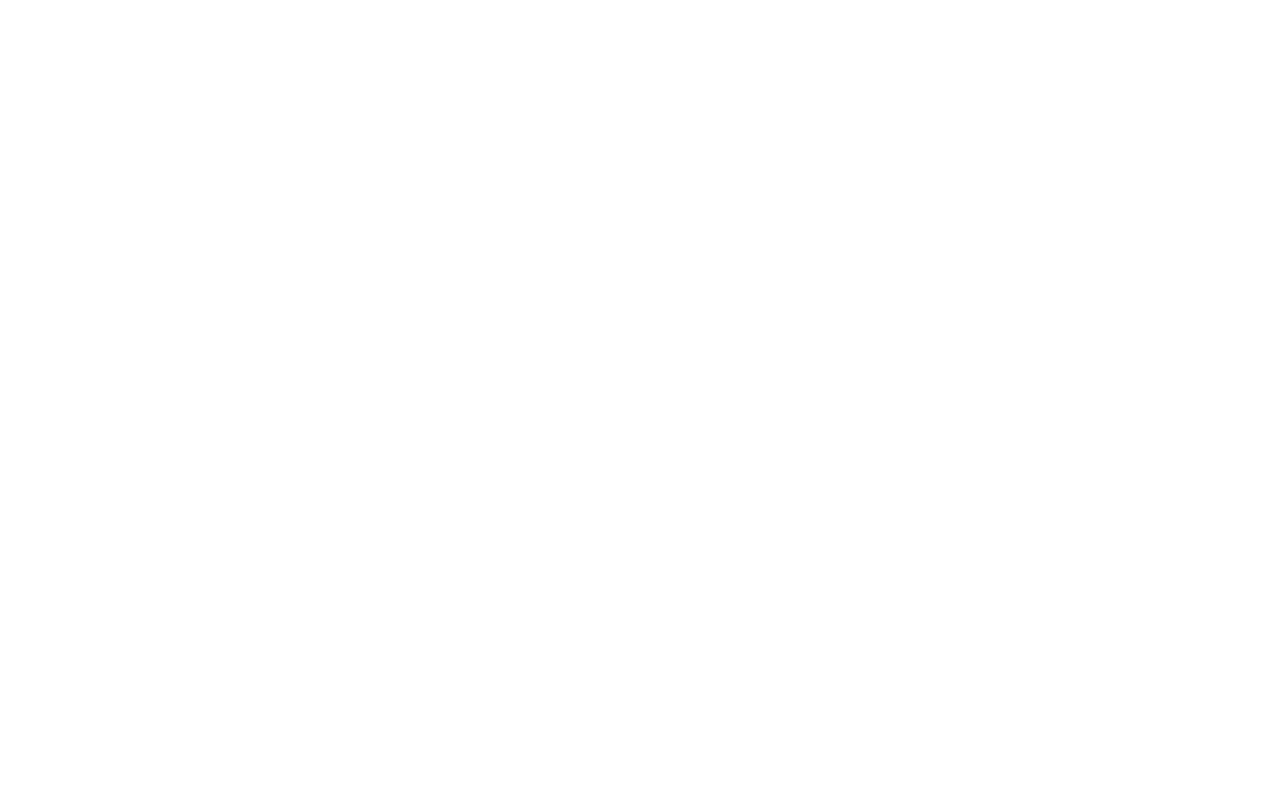
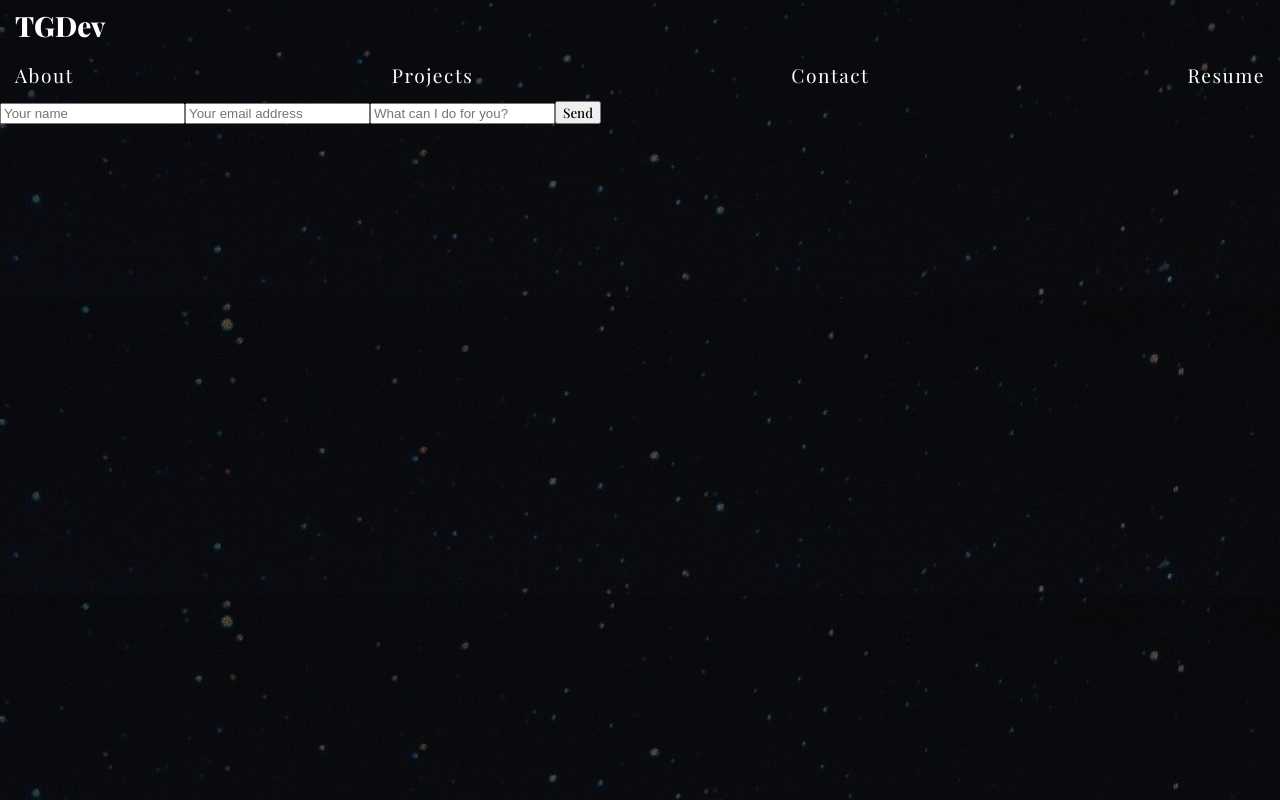
Before and after one commit to TomiGorog/myportfolio, a React (Create React App) app: page /contact in a window 1280 px wide. Before the commit this address had no page. Built offline with nearby package versions, Linux system fonts and the light colour scheme; a web font is replaced by a local one.

Commit message:
form kuldes, styling még nincs

```diff
--- a/package.json
+++ b/package.json
@@ -6,7 +6,10 @@
     "@testing-library/jest-dom": "^5.16.4",
     "@testing-library/react": "^13.3.0",
     "@testing-library/user-event": "^13.5.0",
+    "cors": "^2.8.5",
+    "express": "^4.18.1",
     "hamburger-react": "^2.5.0",
+    "nodemailer": "^6.7.7",
     "normalize.css": "^8.0.1",
     "react": "^18.2.0",
     "react-burger-menu": "^3.0.8",
--- a/src/App.css
+++ b/src/App.css
@@ -127,6 +127,16 @@
   background-repeat: repeat;
 }
 
+#dark .contact {
+  color: #ffffff;
+  /* background-color: #090B0F; */
+  /* background: linear-gradient(to top, #090b0f, #000000); */
+  background-image: url("./images/starbackground.jpg");
+  background-position: center;
+  background-size: cover;
+  background-repeat: repeat;
+}
+
 #light #landing {
   color: #ffffff
 }
--- a/src/CSS-modules/HeroStyles.module.css
+++ b/src/CSS-modules/HeroStyles.module.css
@@ -1,6 +1,6 @@
 .HeroImg {
     width: 100%;
-    height: 100%;
+    height: 95vh;
     background-color: aliceblue;
     background-image: url("https://images.pexels.com/photos/1144690/pexels-photo-1144690.jpeg?auto=compress&cs=tinysrgb&w=1260&h=750&dpr=1");
     background-position: center center;
--- a/src/Contact.js
+++ b/src/Contact.js
@@ -2,7 +2,18 @@
 
 function Contact() {
   return (
-    <div>Contact</div>
+    <div>
+
+      <form action="https://formsubmit.co/274853e0256b20038b8105f4fb12d38e" method="POST">
+        <input type="hidden" name="_subject" value="New enquiry!" />
+        <input type="hidden" name="_next" value="http://localhost:3000/contact" />
+        <input type="hidden" name="_captcha" value="false" />
+        <input type="text" name="name" placeholder="Your name" required />
+        <input type="email" name="email" placeholder='Your email address' required />
+        <input type="text" name="message" placeholder='What can I do for you?' required />
+        <button type="submit">Send</button>
+      </form>
+    </div>
   )
 }
 
--- a/src/Home.js
+++ b/src/Home.js
@@ -7,6 +7,7 @@
   return (
     <div className='homecontainer'>
       <Landing />
+
     </div>
   )
 }
--- a/src/Navigation.js
+++ b/src/Navigation.js
@@ -5,14 +5,18 @@
 import ReactSwitch from 'react-switch';
 
 import { ThemeContext } from './App'
-import { Link } from 'react-router-dom'
+import { Link, useNavigate } from 'react-router-dom'
 function Navigation() {
     const [isOpen, setOpen] = React.useState(false)
     let colorContext = React.useContext(ThemeContext)
-
+    let navigate = useNavigate()
     return (
         <div className='navigation'>
-                <div className='logo'>TGDev</div>
+                <div
+                onClick={() => {
+                   navigate("/")
+                }}
+                className='logo'>TGDev</div>
             {/* <div className={NavStyle.LogoSwitch}> */}
                 {/* <div className={NavStyle.Switch}>
                     {/* <label> {colorContext.theme === "light" ? "Light Mode" : "Dark Mode"}</label>
--- a/src/index.js
+++ b/src/index.js
@@ -4,7 +4,7 @@
 import About from './About';
 import App from './App';
 import Home from './Home';
-import Landing from './Landing';
+import Contact from './Contact';
 
 
 const root = ReactDOM.createRoot(document.getElementById('root'));
@@ -14,6 +14,7 @@
     <Route path="/" element={<App />}>
         <Route index element={<Home />} />
         <Route path="about" element={<About />} />
+        <Route path="contact" element={<Contact />} />
     </Route>
 </Routes>
 </BrowserRouter>
```
Also changed, not shown: 1 other file (tests, documents, lock files or other folders).
